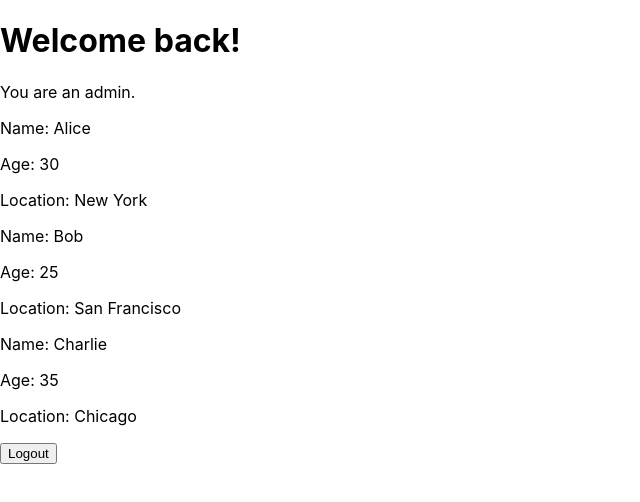
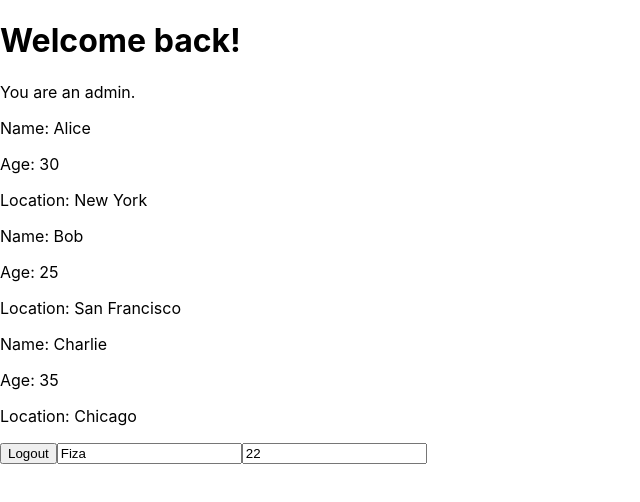
Before and after one commit to Fiza-khan1/Hooks-in-react, a React (Create React App) app: page / in a window 1280 px wide. Both pictures are taken after a click on the button "Login". Shown: the top 502 px of the page, without its empty margins (0-640 px from the left). Built offline with nearby package versions, Linux system fonts and the light colour scheme.

Commit message:
handling events

```diff
--- a/src/App.js
+++ b/src/App.js
@@ -7,14 +7,36 @@ function App() {
     { id: 3, name: "Charlie", age: 35, location: "Chicago" }
   ];
 
+  const [form, setForm] = useState({ name: "Fiza", age: "22" });
   const [isLoggedIn, setIsLoggedIn] = useState(false);
   const [role, setRole] = useState('admin');
+
+  const handleInputChange = (e) => {
+    const { name, value } = e.target;
+    setForm({ ...form, [name]: value });
+  };
 
   return (
     <div>
       <Greeting isLoggedIn={isLoggedIn} role={role} users={users} />
       {isLoggedIn ? (
-        <button onClick={() => setIsLoggedIn(false)}>Logout</button>
+        <>
+          <button onClick={() => setIsLoggedIn(false)}>Logout</button>
+          <input
+            type="text"
+            name="name"
+            value={form.name}
+            onChange={handleInputChange}
+            placeholder='Enter name'
+          />
+          <input
+            type="text"
+            name="age"
+            value={form.age}
+            onChange={handleInputChange}
+            placeholder='Enter age'
+          />
+        </>
       ) : (
         <button onClick={() => setIsLoggedIn(true)}>Login</button>
       )}
```
